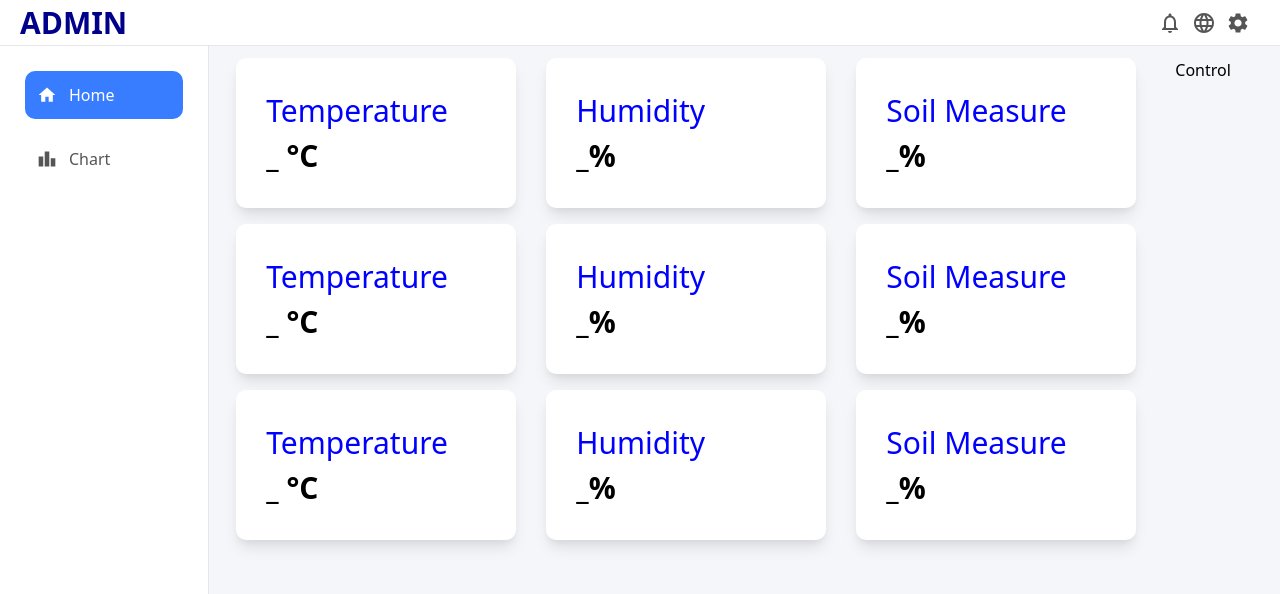
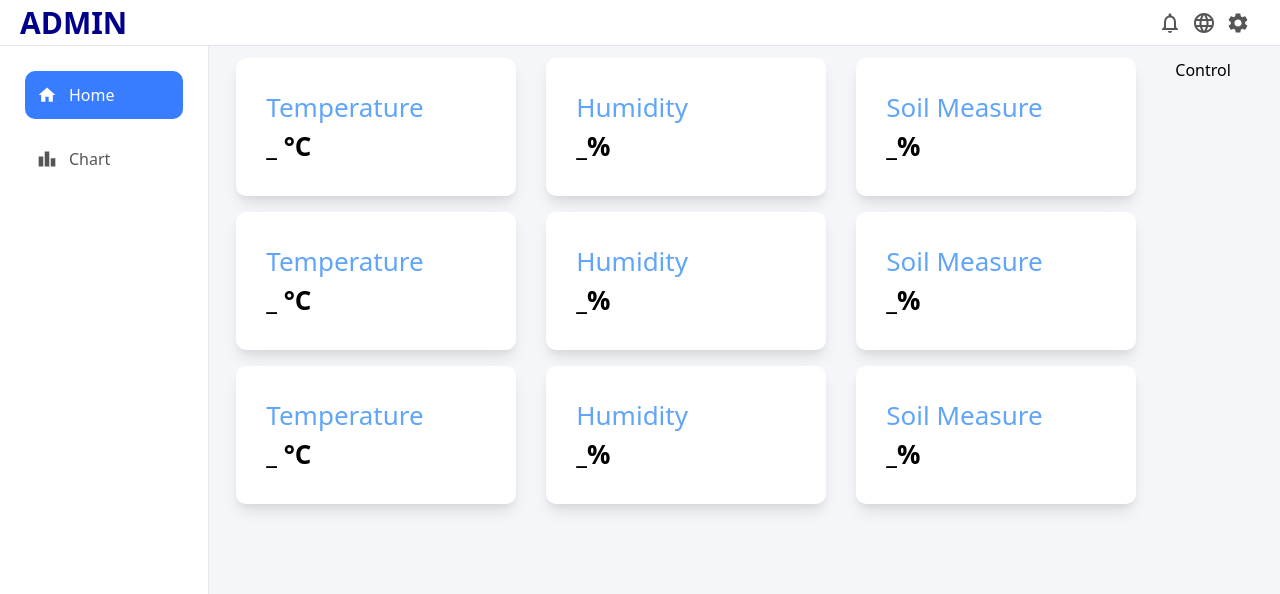
Before and after one commit to hainam20/React-app, a React (Create React App) app: page / in a window 1280 px wide. Shown: the top 594 px of the page. Built offline with nearby package versions, Linux system fonts and the light colour scheme; no server answers.

Commit message:
update code

```diff
--- a/src/components/featuredInfo/FeturedInfo.jsx
+++ b/src/components/featuredInfo/FeturedInfo.jsx
@@ -25,19 +25,19 @@ const socket = io("localhost:5000/", {
   return (
     <div className="featured mb-4">
         <div className="featuredItem bg-white hover:scale-105 hover:transition-all">
-            <span className="featuredTitle">Temperature</span>
+            <span className="featuredTitle text-blue-400">Temperature</span>
             <div className="featuredTemperatureContainer">
                 <span className="featuredTemperature">{data.temp || '_'} °C</span>
             </div>
         </div>
         <div className="featuredItem bg-white hover:scale-105 hover:transition-all">
-            <span className="featuredTitle">Humidity</span>
+            <span className="featuredTitle text-blue-400">Humidity</span>
             <div className="featuredTemperatureContainer">
                 <span className="featuredTemperature">{data.hum || '_'}%</span>
             </div>
         </div>
         <div className="featuredItem bg-white hover:scale-105 hover:transition-all">
-            <span className="featuredTitle">Soil Measure</span>
+            <span className="featuredTitle text-blue-400">Soil Measure</span>
             <div className="featuredTemperatureContainer">
                 <span className="featuredTemperature">{data.adc_val || '_'}%</span>
 
--- a/src/components/featuredInfo/featuredInfo.css
+++ b/src/components/featuredInfo/featuredInfo.css
@@ -12,8 +12,7 @@
     box-shadow: 0 10px 15px -3px rgba(0, 0, 0, 0.1), 0 4px 6px -2px rgba(0, 0, 0, 0.05);
 }
 .featuredTitle{
-    font-size: 30px;
-    color: blue;
+    font-size: 26px;
 }
 .fearturedTemperatureContainer{
     margin: 10px 0;
@@ -21,7 +20,7 @@
     align-items: center;
 }
 .featuredTemperature{
-    font-size: 30px;
+    font-size: 26px;
     font-weight: 600;
 }
 
```
